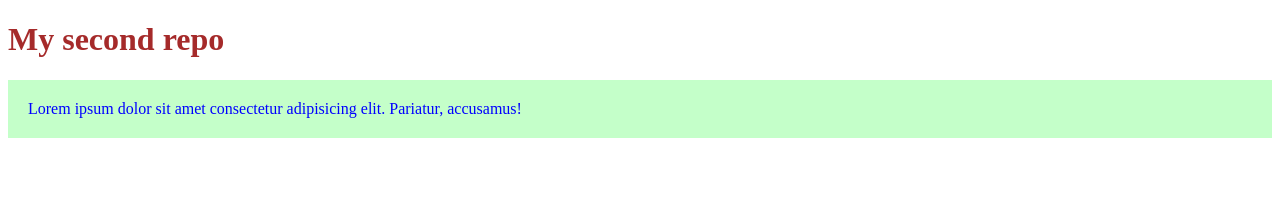
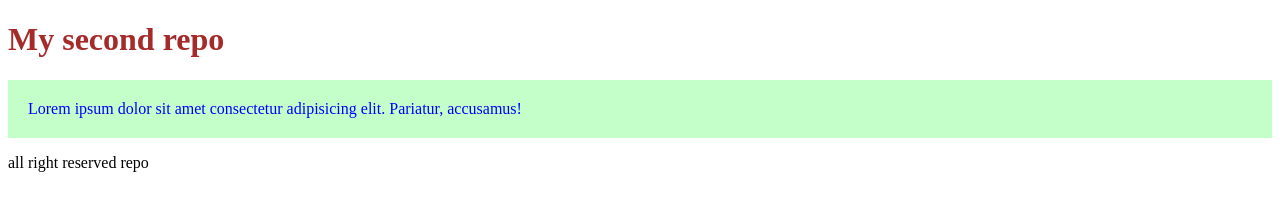
Before and after one commit to barkatali5038/my-second-repo, a plain HTML site: page index.html in a window 1280 px wide. Drawn offline with Linux system fonts and the light colour scheme.

Commit message:
add footer

```diff
--- a/index.html
+++ b/index.html
@@ -9,5 +9,7 @@
 <body>
     <header><h1>My second repo</h1></header>
     <p>Lorem ipsum dolor sit amet consectetur adipisicing elit. Pariatur, accusamus!</p>
+
+    <footer>all right reserved repo</footer>
 </body>
 </html>
```
